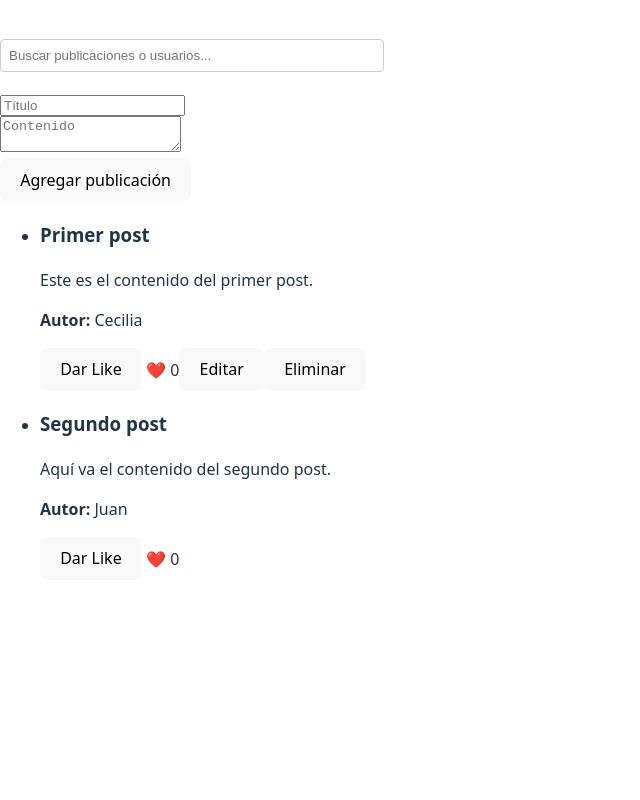
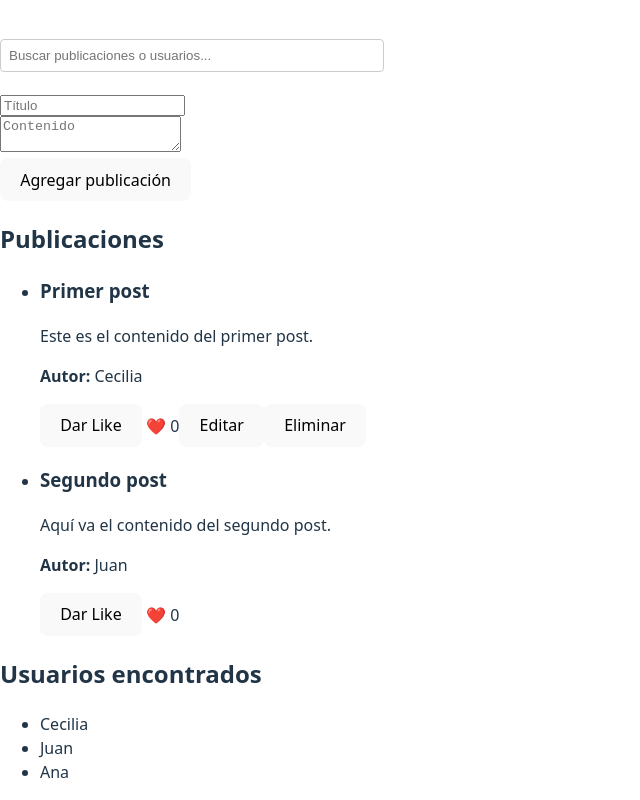
Before and after one commit to cesytar-web/Red_Social_2025, a React (Vite) app: page / in a window 1280 px wide. Shown: the part 211-1011 px from the top of the page, without its empty margins (0-640 px from the left). Before the commit the page ends 807 px from the top, so only its background shows below. Built offline with nearby package versions, Linux system fonts and the light colour scheme.

Commit message:
feat: implementado filtrado de publicaciones y usuarios en Home con SearchBar

```diff
--- a/src/pages/Home.jsx
+++ b/src/pages/Home.jsx
@@ -21,6 +21,13 @@ export default function Home() {
       author: 'Juan',
       likedBy: [],
     },
+  ]);
+
+  // Lista de usuarios simulada
+  const [users] = useState([
+    { id: 1, username: 'Cecilia' },
+    { id: 2, username: 'Juan' },
+    { id: 3, username: 'Ana' },
   ]);
 
   function handleAddPost(newPost) {
@@ -60,9 +67,15 @@ export default function Home() {
     );
   }
 
+  // Filtro de publicaciones
   const filteredPosts = posts.filter(post =>
     post.title.toLowerCase().includes(query.toLowerCase()) ||
     post.content.toLowerCase().includes(query.toLowerCase())
+  );
+
+  // Filtro de usuarios
+  const filteredUsers = users.filter(user =>
+    user.username.toLowerCase().includes(query.toLowerCase())
   );
 
   return (
@@ -71,17 +84,16 @@ export default function Home() {
       <SearchBar query={query} setQuery={setQuery} />
       <AddPost onAdd={handleAddPost} />
 
-      <ul>
-        {filteredPosts.length === 0 ? (
-          <p>No hay publicaciones que coincidan con la búsqueda.</p>
-        ) : (
-          filteredPosts.map(post => (
+      <h2>Publicaciones</h2>
+      {filteredPosts.length === 0 ? (
+        <p>No hay publicaciones que coincidan con la búsqueda.</p>
+      ) : (
+        <ul>
+          {filteredPosts.map(post => (
             <li key={post.id} style={{ marginBottom: '15px' }}>
               <h3>{post.title}</h3>
               <p>{post.content}</p>
-              <p>
-                <strong>Autor:</strong> {post.author}
-              </p>
+              <p><strong>Autor:</strong> {post.author}</p>
 
               <button onClick={() => handleLikeToggle(post.id)}>
                 {post.likedBy.includes(currentUser) ? 'Quitar Like' : 'Dar Like'}
@@ -105,9 +117,20 @@ export default function Home() {
                 </>
               )}
             </li>
-          ))
-        )}
-      </ul>
+          ))}
+        </ul>
+      )}
+
+      <h2>Usuarios encontrados</h2>
+      {filteredUsers.length === 0 ? (
+        <p>No hay usuarios que coincidan con la búsqueda.</p>
+      ) : (
+        <ul>
+          {filteredUsers.map(user => (
+            <li key={user.id}>{user.username}</li>
+          ))}
+        </ul>
+      )}
     </div>
   );
 }
```
